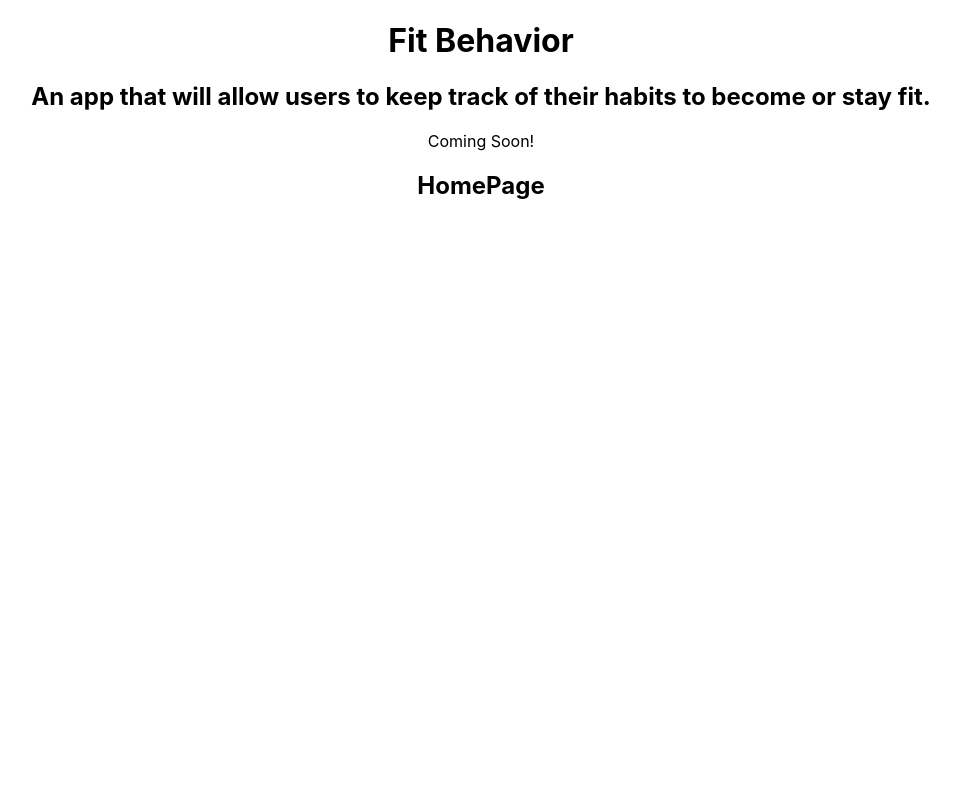
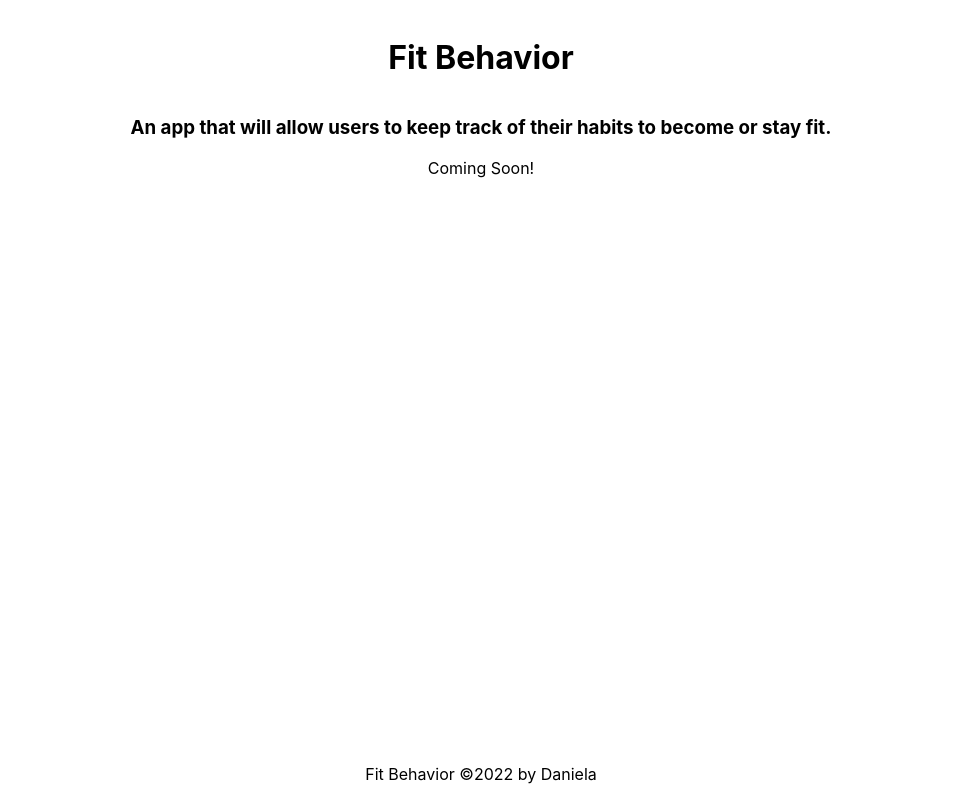
Before and after one commit to danielaescutia07/fit-behavior, a React (Create React App) app: page / in a window 1280 px wide. Shown: the whole page, without its empty margins (159-1119 px from the left). Built offline with nearby package versions, Linux system fonts and the light colour scheme.

Commit message:
created header and footer

```diff
--- a/package.json
+++ b/package.json
@@ -6,6 +6,7 @@
     "@testing-library/jest-dom": "^5.16.4",
     "@testing-library/react": "^13.1.1",
     "@testing-library/user-event": "^13.5.0",
+    "antd": "^4.20.1",
     "axios": "^0.26.1",
     "react": "^18.0.0",
     "react-dom": "^18.0.0",
--- a/src/App.css
+++ b/src/App.css
@@ -2,37 +2,7 @@
   text-align: center;
 }
 
-.App-logo {
-  height: 40vmin;
-  pointer-events: none;
+.content-wrapper {
+  width: 100%;
+  viewport-fit: ;
 }
-
-@media (prefers-reduced-motion: no-preference) {
-  .App-logo {
-    animation: App-logo-spin infinite 20s linear;
-  }
-}
-
-.App-header {
-  background-color: #282c34;
-  min-height: 100vh;
-  display: flex;
-  flex-direction: column;
-  align-items: center;
-  justify-content: center;
-  font-size: calc(10px + 2vmin);
-  color: white;
-}
-
-.App-link {
-  color: #61dafb;
-}
-
-@keyframes App-logo-spin {
-  from {
-    transform: rotate(0deg);
-  }
-  to {
-    transform: rotate(360deg);
-  }
-}
--- a/src/App.js
+++ b/src/App.js
@@ -2,15 +2,19 @@ import React from 'react';
 import './App.css';
 
 //*Custom Components
+import Header from './components/Header/Header';
 import HomePage from './components/HomePage/HomePage';
+import Footer from './components/Footer/Footer';
+
 
 function App() {
   return (
     <div className="App">
-      <h1>Fit Behavior</h1>
-      <h2>An app that will allow users to keep track of their habits to become or stay fit.</h2>
-      <p>Coming Soon!</p>
-      <HomePage />
+      <Header/>
+      <div id='content-wrapper'>
+        <HomePage />
+      </div>
+      <Footer />
     </div>
   );
 }
--- /dev/null
+++ b/src/components/Footer/Footer.css
@@ -0,0 +1,5 @@
+#footer {
+  width: 100%;
+  position: fixed;
+  bottom: 0;
+}
--- /dev/null
+++ b/src/components/Footer/Footer.js
@@ -0,0 +1,12 @@
+import React from 'react'
+import './Footer.css'
+
+function FooterPage() {
+
+  return (
+        <div id='footer'>
+          <p>Fit Behavior ©2022 by Daniela</p>
+        </div>
+  );
+};
+export default FooterPage;
--- /dev/null
+++ b/src/components/Header/Header.css
@@ -0,0 +1,4 @@
+#header {
+  margin: 3%;
+  top: 0;
+}
--- /dev/null
+++ b/src/components/Header/Header.js
@@ -0,0 +1,12 @@
+import React from 'react'
+import './Header.css'
+
+function Header() {
+  return (
+    <div id='header'>
+      <h1>Fit Behavior</h1>
+    </div>
+  );
+};
+
+export default Header;
--- /dev/null
+++ b/src/components/HomePage/HomePage.css
@@ -0,0 +1,3 @@
+.homePage {
+
+}
--- a/src/components/HomePage/HomePage.js
+++ b/src/components/HomePage/HomePage.js
@@ -1,9 +1,11 @@
 import React from 'react'
+import './HomePage.css'
 
 function HomePage() {
   return (
-    <div>
-      <h2>HomePage</h2>
+    <div className='homePage'>
+      <h3>An app that will allow users to keep track of their habits to become or stay fit.</h3>
+      <p>Coming Soon!</p>
     </div>
   );
 };
```
Also changed, not shown: 1 other file (tests, documents, lock files or other folders).
